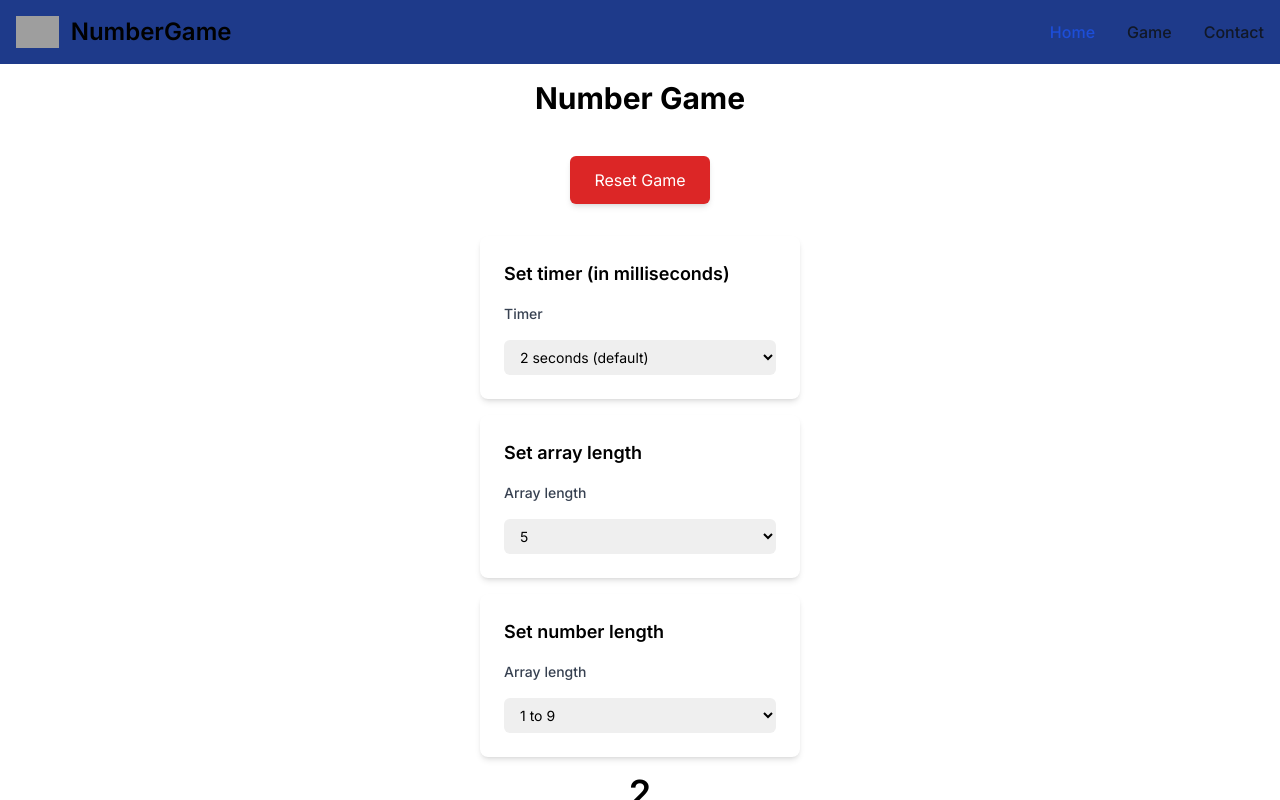
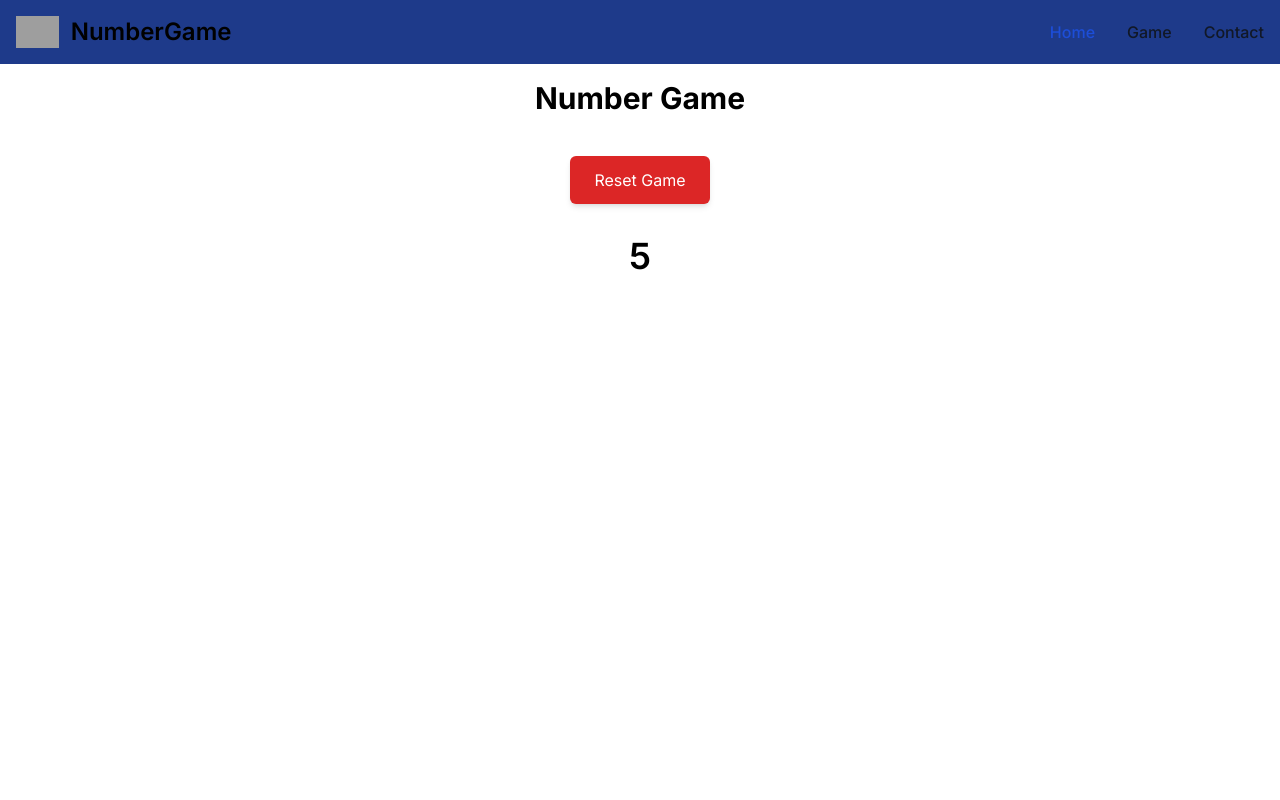
Before and after one commit to TBud15/Number-Game-Website, a Next.js app: page /game in a window 1280 px wide. Both pictures are taken after a click on the button "Start Game". Shown: the top 800 px of the page. Built offline with nearby package versions, Linux system fonts and the light colour scheme; grey boxes are pictures that could not be loaded.

Commit message:
minor changes

```diff
--- a/src/app/components/AnswerField.tsx
+++ b/src/app/components/AnswerField.tsx
@@ -8,6 +8,11 @@ import { addUserGuess } from "../../../store/slices/guessNumberLevelOne";
 
 const AnswerField: React.FC = () => {
   const dispatch = useAppDispatch();
+  const isGameActive = useAppSelector((state) => state.game.isGameActive);
+  const isAllNumbersDisplayed = useAppSelector(
+    (state) => state.game.allDisplayed
+  );
+
   const { correctSum, userGuess } = useAppSelector((state) => state.game);
 
   const formik = useFormik({
@@ -24,6 +29,8 @@ const AnswerField: React.FC = () => {
   });
 
   return (
+    isGameActive &&
+    isAllNumbersDisplayed && ( //conditionally render based on isGameActive and isAllNumbersDisplayed
       <form
         onSubmit={formik.handleSubmit}
         className="space-y-4 max-w-md mx-auto mt-8"
@@ -59,7 +66,8 @@ const AnswerField: React.FC = () => {
           </div>
         )}
       </form>
-  );
+    )
+  ); //render nothing if conditions are not met
 };
 
 export default AnswerField;
--- a/src/app/components/DisplayNumbers.tsx
+++ b/src/app/components/DisplayNumbers.tsx
@@ -8,60 +8,65 @@ import {
   setTimer,
   setArrayLength,
   setNumberRange,
+  setAllDisplayed as setAllNumbersWereDisplayed,
 } from "../../../store/slices/guessNumberLevelOne";
 
 const DisplayNumbers: React.FC = () => {
   const dispatch = useAppDispatch();
+
   const numbers = useAppSelector((state) => state.game.numbers);
   const timerDuration = useAppSelector((state) => state.game.timer);
   const arrayLengthState = useAppSelector((state) => state.game.arrayLength);
   const numberRangeState = useAppSelector((state) => state.game.numberRange);
+  const isGameActive = useAppSelector((state) => state.game.isGameActive);
+
   const [currentNumberIndex, setCurrentNumberIndex] = useState(0);
   const [visible, setVisible] = useState(false);
   const [allDisplayed, setAllDisplayed] = useState(false);
-  const [gameStarted, setGameStarted] = useState(false);
 
+  //reset state when numbers change
   useEffect(() => {
     setCurrentNumberIndex(0);
     setVisible(false);
     setAllDisplayed(false);
-    setGameStarted(false);
   }, [numbers]);
 
-  useEffect(() => {
-    if (numbers.length > 0) {
-      setGameStarted(true);
-    }
-  }, [numbers]);
-
+  //manage displaying numbers and setting allDisplayed
   useEffect(() => {
     if (numbers.length > 0 && currentNumberIndex < numbers.length) {
+      const timer = setTimeout(() => {
         setVisible(true);
-      const timer = setTimeout(() => {
+        const hideTimer = setTimeout(() => {
           setVisible(false);
-        const hideTimer = setTimeout(() => {
           setCurrentNumberIndex((prevIndex) => prevIndex + 1);
-        }, 0);
+        }, timerDuration);
 
         return () => clearTimeout(hideTimer);
       }, timerDuration);
 
       return () => clearTimeout(timer);
-    } else if (gameStarted && currentNumberIndex >= numbers.length) {
-      setAllDisplayed(true);
+    } else if (currentNumberIndex >= numbers.length && numbers.length > 0) {
+      setAllDisplayed(true); //set allDisplayed to true when all numbers are displayed
     }
-  }, [currentNumberIndex, numbers, timerDuration, gameStarted]);
+  }, [currentNumberIndex, numbers, timerDuration]);
+
+  //dispatch when all numbers are displayed and game is active
+  useEffect(() => {
+    if (isGameActive) {
+      dispatch(setAllNumbersWereDisplayed(allDisplayed));
+    }
+  }, [allDisplayed, isGameActive, dispatch]);
 
   return (
     <div className="flex flex-col items-center space-y-4 mt-8">
+      {!isGameActive && ( //conditionally render based on isGameActive
+        <>
           <div className="bg-white shadow-md rounded-lg p-6 w-full max-w-xs">
             <h1 className="text-lg font-semibold mb-4">
               Set timer (in milliseconds)
             </h1>
             <Formik
-          initialValues={{
-            timer: timerDuration,
-          }}
+              initialValues={{ timer: timerDuration }}
               onSubmit={(values) => {
                 dispatch(setTimer(Number(values.timer)));
               }}
@@ -97,13 +102,10 @@ const DisplayNumbers: React.FC = () => {
             </Formik>
           </div>
 
-      {/* Array length */}
           <div className="bg-white shadow-md rounded-lg p-6 w-full max-w-xs">
             <h1 className="text-lg font-semibold mb-4">Set array length</h1>
             <Formik
-          initialValues={{
-            arrayLength: arrayLengthState,
-          }}
+              initialValues={{ arrayLength: arrayLengthState }}
               onSubmit={(values) => {
                 dispatch(setArrayLength(Number(values.arrayLength)));
               }}
@@ -136,13 +138,10 @@ const DisplayNumbers: React.FC = () => {
             </Formik>
           </div>
 
-      {/* Number range */}
           <div className="bg-white shadow-md rounded-lg p-6 w-full max-w-xs">
-        <h1 className="text-lg font-semibold mb-4">Set number length</h1>
+            <h1 className="text-lg font-semibold mb-4">Set number range</h1>
             <Formik
-          initialValues={{
-            numberRange: numberRangeState,
-          }}
+              initialValues={{ numberRange: numberRangeState }}
               onSubmit={(values) => {
                 dispatch(setNumberRange(Number(values.numberRange)));
               }}
@@ -153,7 +152,7 @@ const DisplayNumbers: React.FC = () => {
                     htmlFor="numberRange"
                     className="text-sm font-medium text-gray-700"
                   >
-                Array length
+                    Number range
                   </label>
                   <Field
                     as="select"
@@ -174,6 +173,8 @@ const DisplayNumbers: React.FC = () => {
               )}
             </Formik>
           </div>
+        </>
+      )}
 
       {visible && currentNumberIndex < numbers.length && (
         <motion.div
@@ -181,13 +182,13 @@ const DisplayNumbers: React.FC = () => {
           initial={{ opacity: 0 }}
           animate={{ opacity: 1 }}
           exit={{ opacity: 0 }}
-          transition={{ duration: 0.5 }}
+          transition={{ duration: 0 }}
           className="text-4xl font-semibold"
         >
           {numbers[currentNumberIndex]}
         </motion.div>
       )}
-      {gameStarted && allDisplayed && (
+      {isGameActive && allDisplayed && (
         <div className="mt-4">
           <h2 className="text-lg font-semibold">
             Please enter your answer below:
--- a/store/slices/guessNumberLevelOne.ts
+++ b/store/slices/guessNumberLevelOne.ts
@@ -9,6 +9,7 @@ interface GameState {
   timer: number;
   arrayLength: number;
   numberRange: number;
+  allDisplayed: boolean;
 }
 
 const initialState: GameState = {
@@ -17,9 +18,10 @@ const initialState: GameState = {
   gameButtonClicked: false,
   userGuess: null,
   correctSum: 0,
-  timer: 2000, //displayed in milliseconds
-  arrayLength: 5, //array length
-  numberRange: 9, //default number range 1-9 | 1-99 etc
+  timer: 2000, // displayed in milliseconds
+  arrayLength: 5, // array length
+  numberRange: 9, // default number range. 9 is 1-9, 99 is 1-9 etc
+  allDisplayed: false, // all numbers are displayed or no
 };
 
 const gameSlice = createSlice({
@@ -56,6 +58,9 @@ const gameSlice = createSlice({
     setNumberRange: (state, action: PayloadAction<number>) => {
       state.numberRange = action.payload;
     },
+    setAllDisplayed: (state, action: PayloadAction<boolean>) => {
+      state.allDisplayed = action.payload;
+    },
   },
 });
 
@@ -66,6 +71,7 @@ export const {
   setTimer,
   setArrayLength,
   setNumberRange,
+  setAllDisplayed,
 } = gameSlice.actions;
 export default gameSlice.reducer;
 
```
Lines whose indentation alone changed are shown as unchanged.
